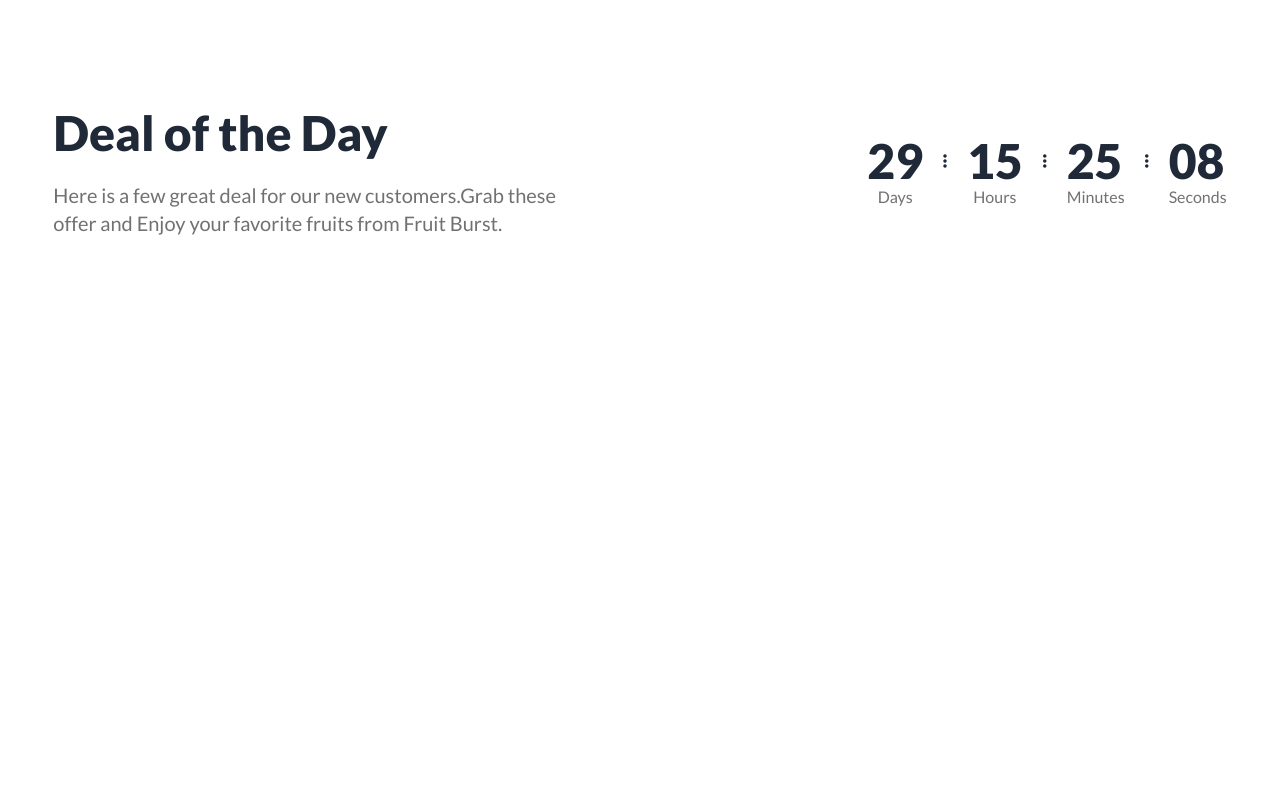
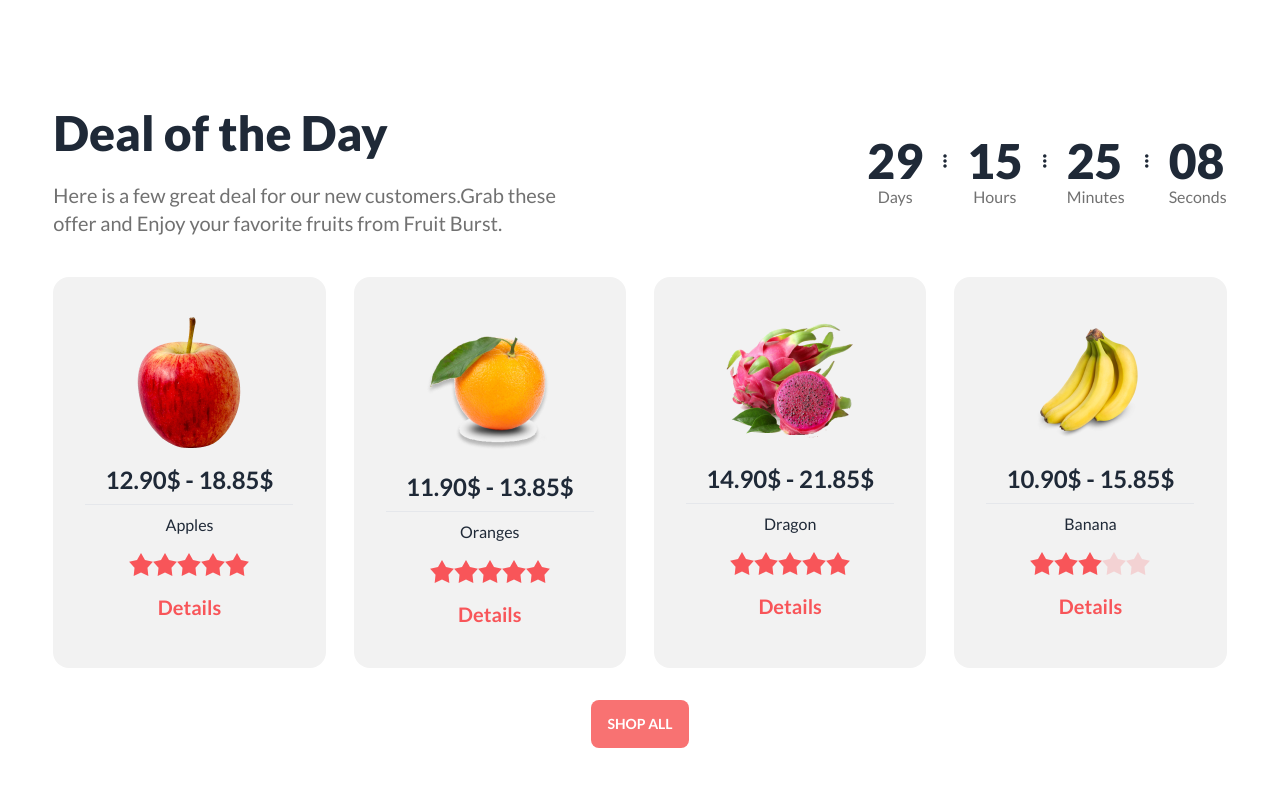
Before and after one commit to rahinur22/fruit-burst, a plain HTML site: page index.html in a window 1280 px wide. Shown: the part 622-1408 px from the top of the page. Before the commit the page ends 899 px from the top, so only its background shows below. Drawn offline with nearby package versions, Linux system fonts and the light colour scheme.

Commit message:
Respondive-Fruit Details with Modal

```diff
--- a/index.html
+++ b/index.html
@@ -381,11 +381,11 @@
 
         <!-- Fruit Details With Modal Section -->
 
-        <section class="hidden">
+        <section>
 
             <div class="mb-14">
 
-                <div class="grid grid-cols-4 gap-7">
+                <div class="grid md:grid-cols-2 lg:grid-cols-4 gap-7">
 
                     <!-- Fruit - Apples with Modal -->
 
```
